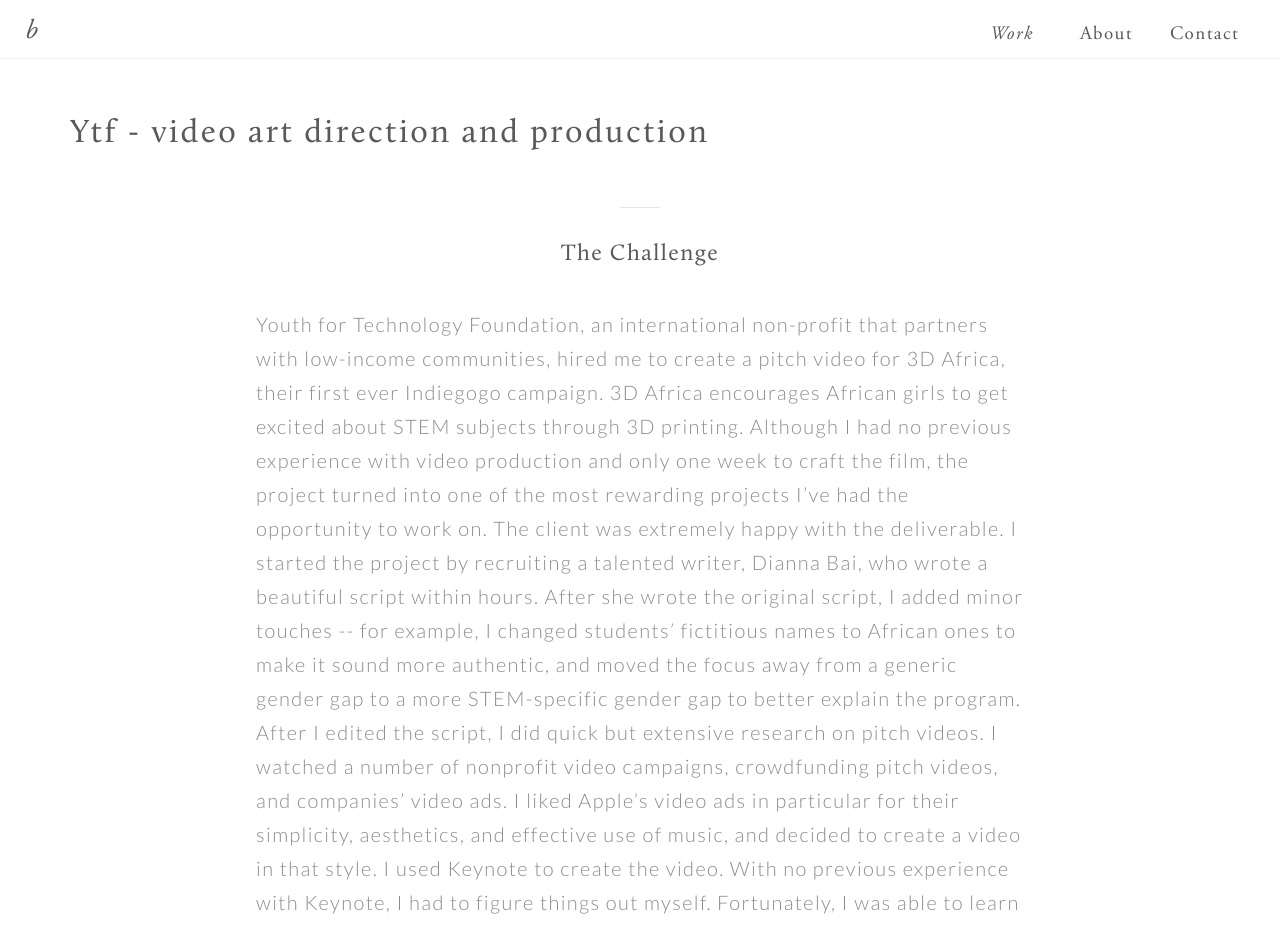
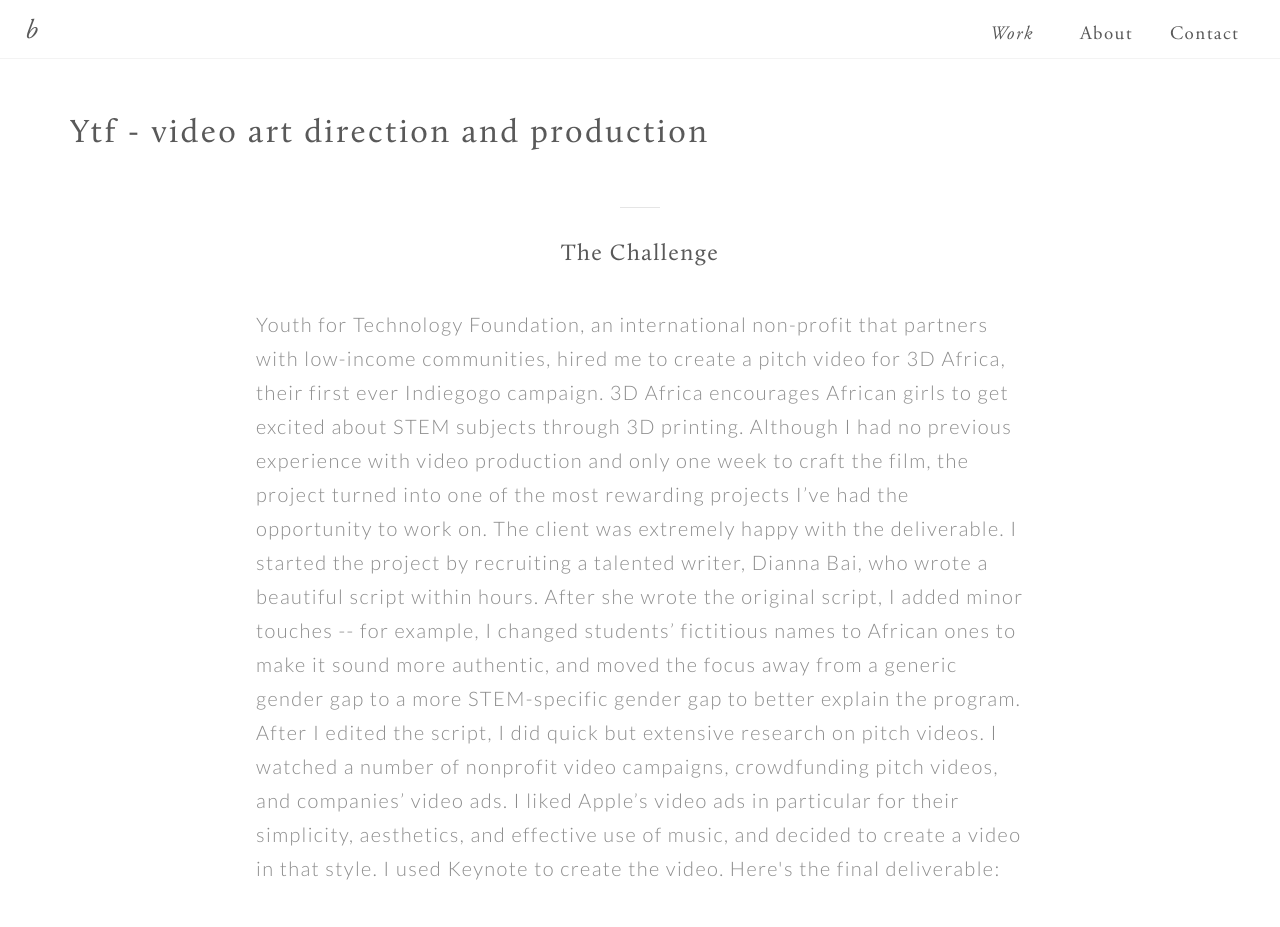
Before and after one commit to bkwon0402/bkwon0402.github.io, a Jekyll site: the page built from item/3dafrica.md, in a window 1280 px wide and 1400 px high. Shown: the top 927 px of the window. Built offline with Jekyll 4.4.1, drawn with Linux system fonts in a browser that asks for light colours; some of the changed text lies outside the part shown.

Commit message:
Update 3dafrica.md

```diff
--- a/item/3dafrica.md
+++ b/item/3dafrica.md
@@ -16,7 +16,7 @@
 
 After I edited the script, I did quick but extensive research on pitch videos. I watched a number of nonprofit video campaigns, crowdfunding pitch videos, and companies’ video ads. I liked Apple’s video ads in particular for their simplicity, aesthetics, and effective use of music, and decided to create a video in that style.
 
-I used Keynote to create the video. With no previous experience with Keynote, I had to figure things out myself. Fortunately, I was able to learn as I went along to create the final deliverable:
+I used Keynote to create the video. Here's the final deliverable:
 </div>
 
 <br>
```
